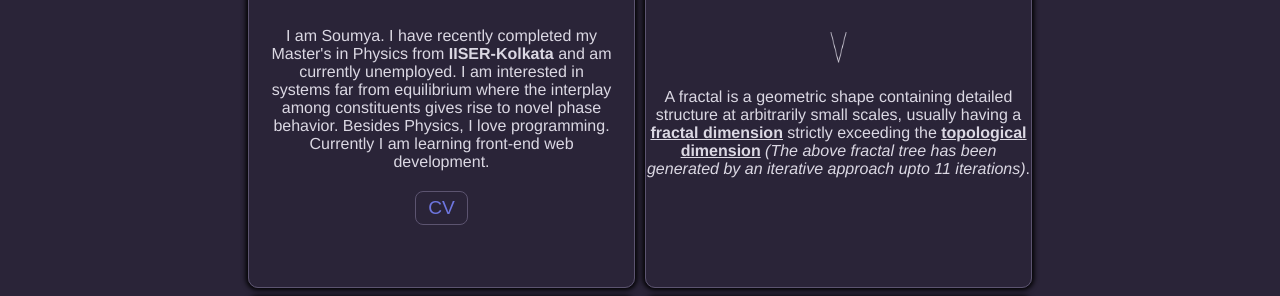
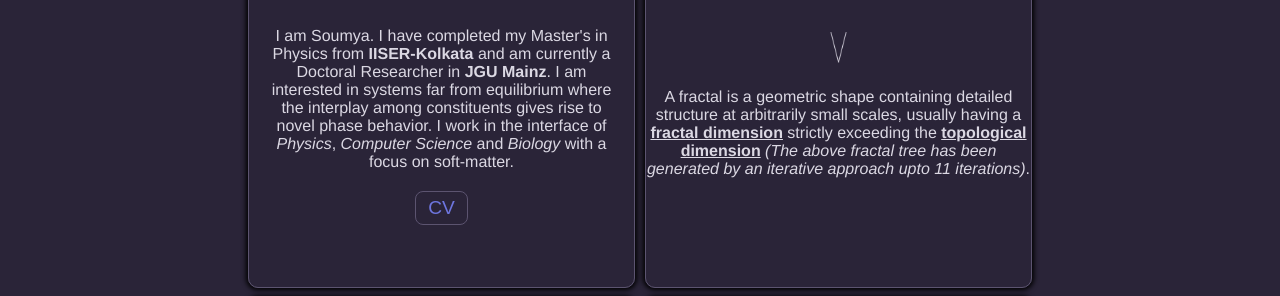
Before and after one commit to iron-civilian/iron-civilian.github.io, a plain HTML site: page index.html in a window 1280 px wide. Shown: the part 436-732 px from the top of the page. Drawn offline with Linux system fonts and the light colour scheme; a web font is replaced by a local one.

Commit message:
changed bio

```diff
--- a/index.html
+++ b/index.html
@@ -25,8 +25,7 @@
 
 <div class="about">
 <img src="me.jpg" alt="me">
-<p>I am Soumya. I have recently completed my Master's in Physics from <b>IISER-Kolkata</b> and am currently unemployed. I am interested
-in systems far from equilibrium where the interplay among constituents gives rise to novel phase behavior. Besides Physics, I love programming. Currently I am learning front-end web development.
+<p>I am Soumya. I have completed my Master's in Physics from <b>IISER-Kolkata</b> and am currently a Doctoral Researcher in <b>JGU Mainz</b>. I am interested in systems far from equilibrium where the interplay among constituents gives rise to novel phase behavior. I work in the interface of <i>Physics</i>, <i>Computer Science</i> and <i>Biology</i> with a focus on soft-matter.
 
 </p>
 <button id="cv">CV</button>
--- a/style.css
+++ b/style.css
@@ -150,6 +150,7 @@ header>img{
 	margin: 10px auto;
 	margin-top: 30px;
 	border-radius: 50%;
+
 }
 .about>p{
 	margin: 0px 20px;
```
